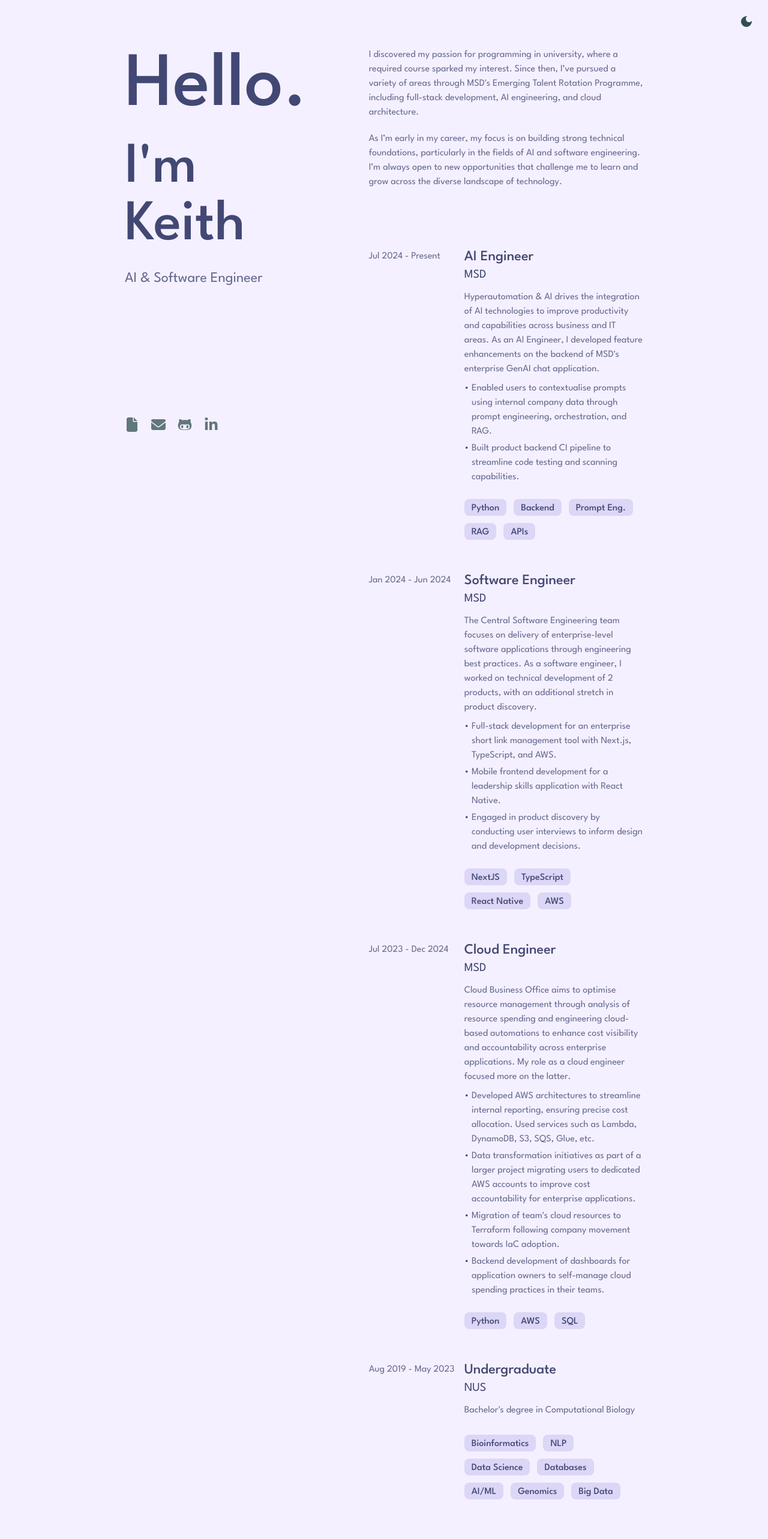
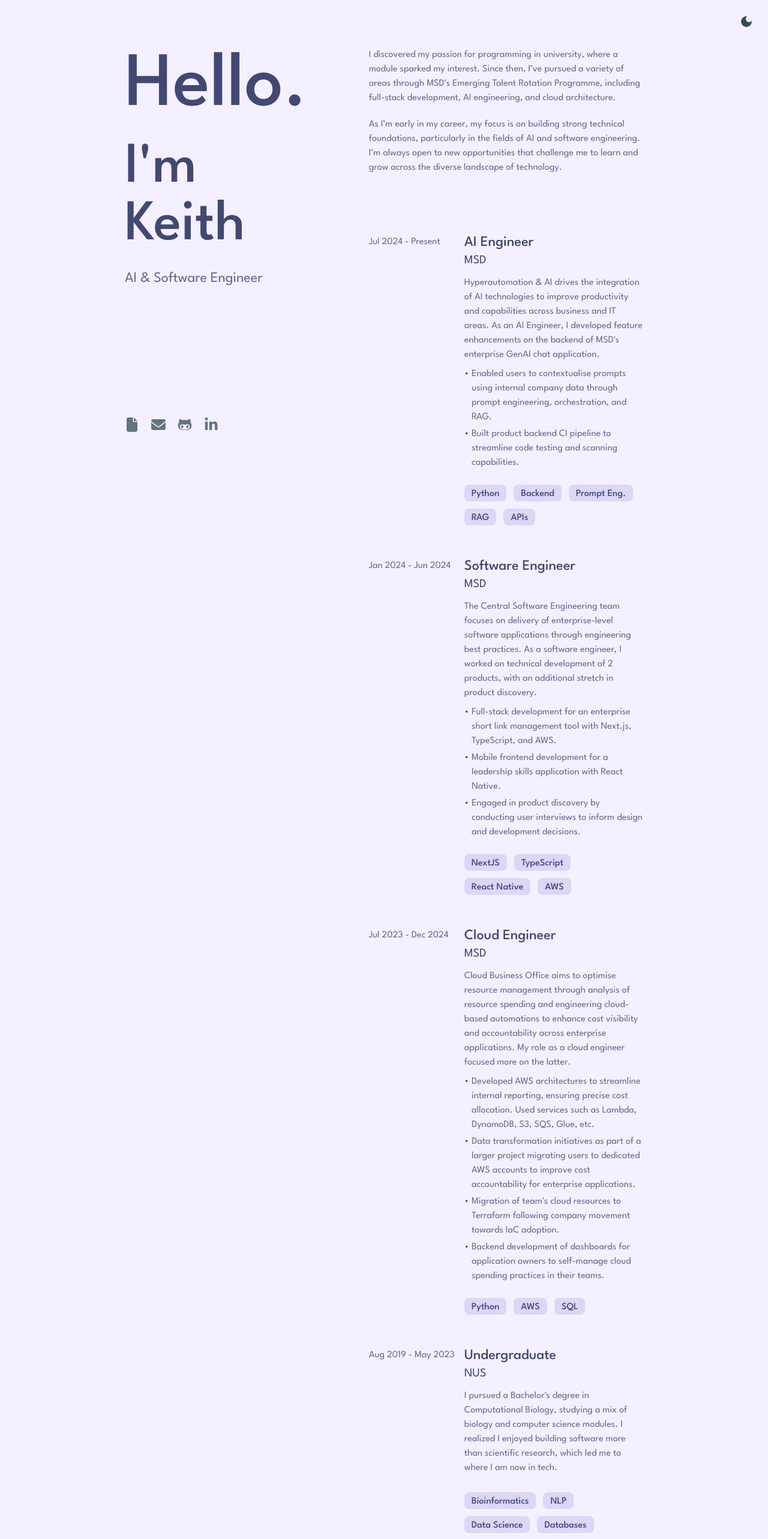
Before and after one commit to keithchewzk/heyitskeith, a React (Create React App) app: page / in a window 1280 px wide. Shown: the top 2566 px of the page at 60% size. Built offline with nearby package versions, Linux system fonts and the light colour scheme.

Commit message:
change aboutme and undergraduate job contents

```diff
--- a/src/components/About/constants.ts
+++ b/src/components/About/constants.ts
@@ -1,4 +1,4 @@
 export const aboutMeParaOne =
-  "I discovered my passion for programming in university, where a required course sparked my interest. Since then, I’ve pursued a variety of areas through MSD's Emerging Talent Rotation Programme, including full-stack development, AI engineering, and cloud architecture. ";
+  "I discovered my passion for programming in university, where a module sparked my interest. Since then, I’ve pursued a variety of areas through MSD's Emerging Talent Rotation Programme, including full-stack development, AI engineering, and cloud architecture. ";
 export const aboutMeParaTwo =
   "As I’m early in my career, my focus is on building strong technical foundations, particularly in the fields of AI and software engineering. I’m always open to new opportunities that challenge me to learn and grow across the diverse landscape of technology.";
--- a/src/components/Experience/constants.ts
+++ b/src/components/Experience/constants.ts
@@ -3,7 +3,8 @@ export const JOBS = [
     id: "0",
     role: "Undergraduate",
     company: "NUS",
-    description: "Bachelor's degree in Computational Biology",
+    description:
+      "I pursued a Bachelor's degree in Computational Biology, studying a mix of biology and computer science modules. I realized I enjoyed building software more than scientific research, which led me to where I am now in tech. ",
     additionalDescription: undefined,
     dateRange: "Aug 2019 - May 2023",
     skills: [
```
